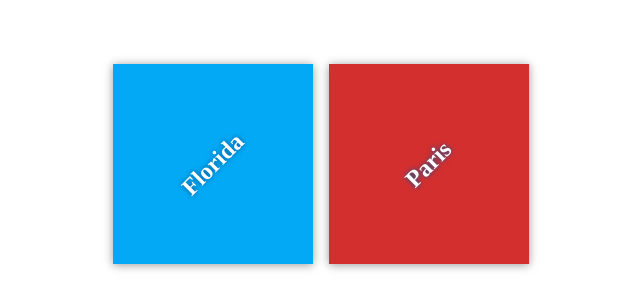
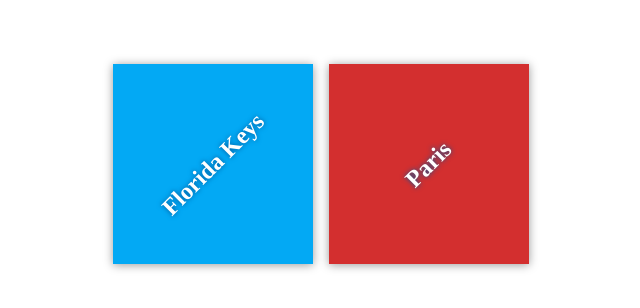
Before and after one commit to marwan2598/my-travel-locations, a plain HTML site: page index.html in a window 1280 px wide. Shown: the part 236-544 px from the top of the page, without its empty margins (319-959 px from the left). Drawn offline with Linux system fonts and the light colour scheme.

Commit message:
Changed Florida to Keys

```diff
--- a/index.html
+++ b/index.html
@@ -11,7 +11,7 @@
     <div class="container">
         <div class="destination-container">
             <div class="destination" id="florida">
-                <h2>Florida</h2>
+                <h2>Florida Keys</h2>
             </div>
 
             <div class="destination" id="paris">
```
